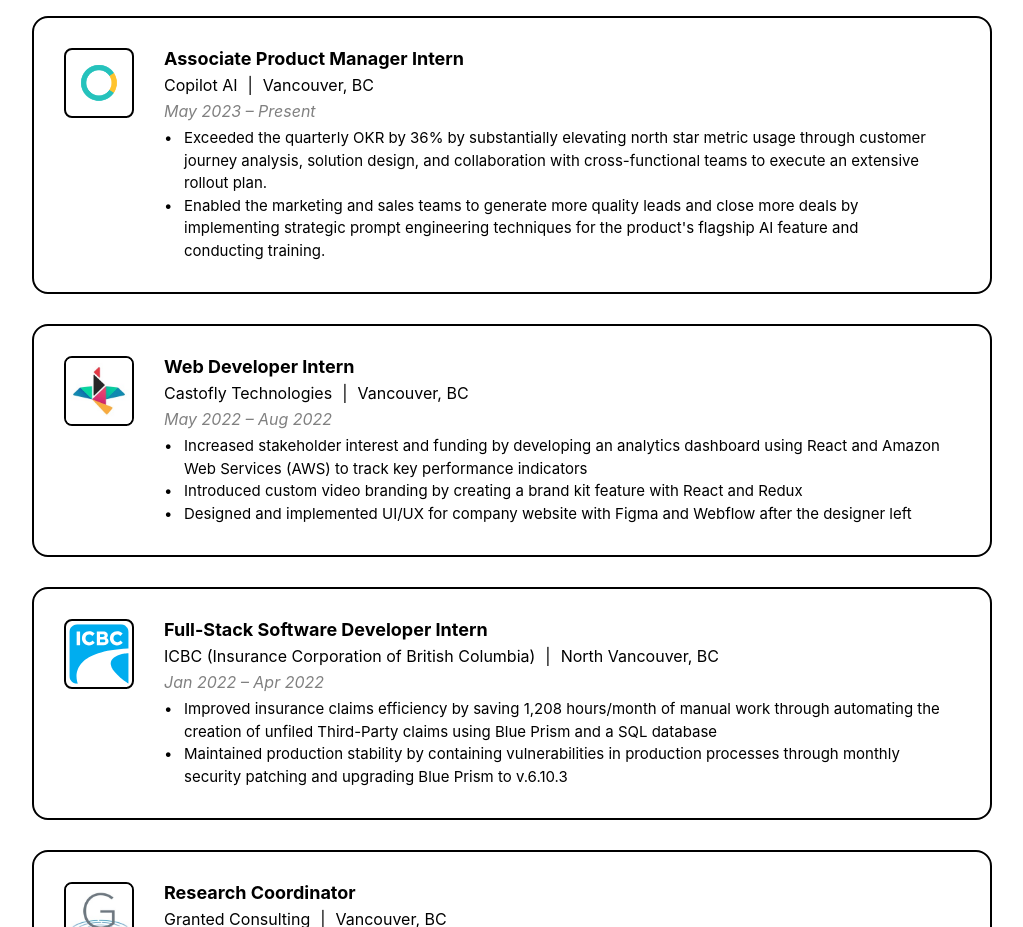
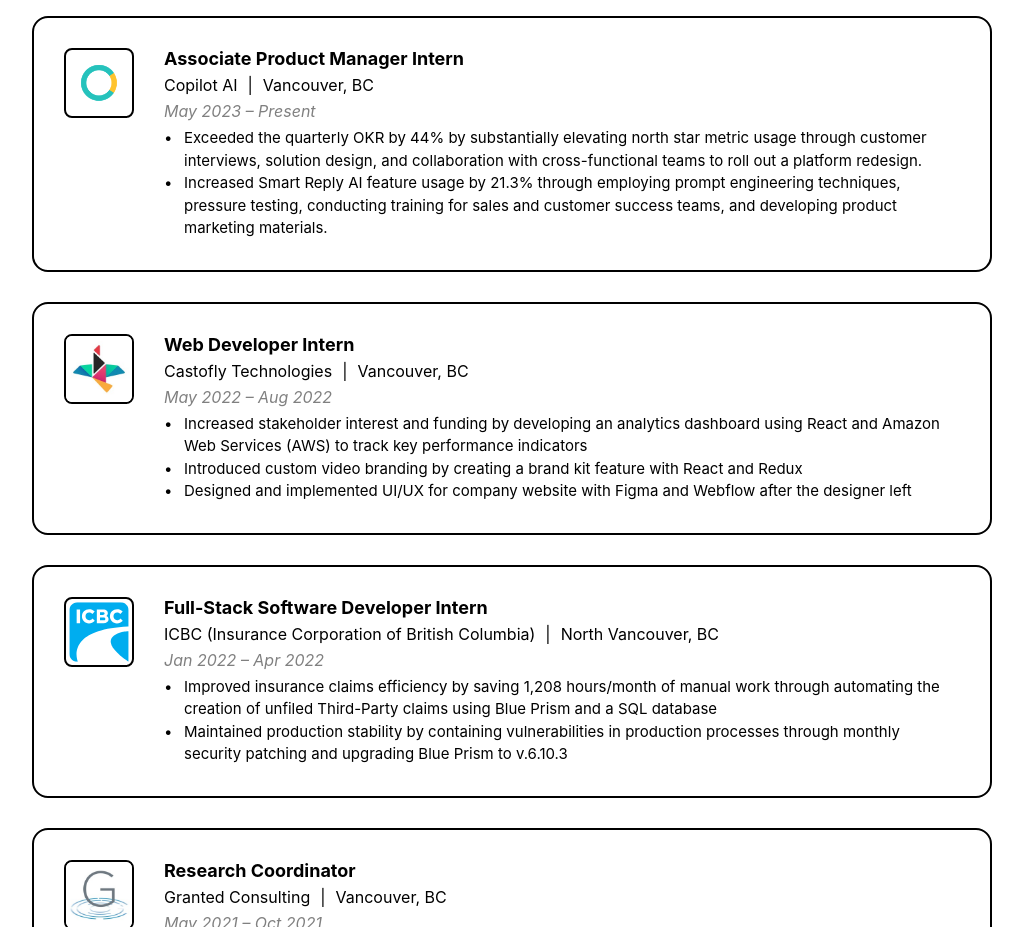
Before and after one commit to tarynwou/me, a Next.js app in the folder nextjs-blog/: page / in a window 1280 px wide. Shown: the part 1520-2447 px from the top of the page, without its empty margins (128-1151 px from the left). Built offline with nearby package versions, Linux system fonts and the light colour scheme.

Commit message:
modified CoPilot AI descrption

```diff
--- a/nextjs-blog/components/WorkExperience.tsx
+++ b/nextjs-blog/components/WorkExperience.tsx
@@ -24,8 +24,8 @@
 				experienceStartDate="May 2023"
 				experienceEndDate="Present"
 				experienceDescription={[
-					"Exceeded the quarterly OKR by 36% by substantially elevating north star metric usage through customer journey analysis, solution design, and collaboration with cross-functional teams to execute an extensive rollout plan.",
-					"Enabled the marketing and sales teams to generate more quality leads and close more deals by implementing strategic prompt engineering techniques for the product's flagship AI feature and conducting training.",
+					"Exceeded the quarterly OKR by 44% by substantially elevating north star metric usage through customer interviews, solution design, and collaboration with cross-functional teams to roll out a platform redesign.",
+					"Increased Smart Reply AI feature usage by 21.3% through employing prompt engineering techniques, pressure testing, conducting training for sales and customer success teams, and developing product marketing materials.",
 				]}
 			></ExperienceCard>
 			<ExperienceCard
```
